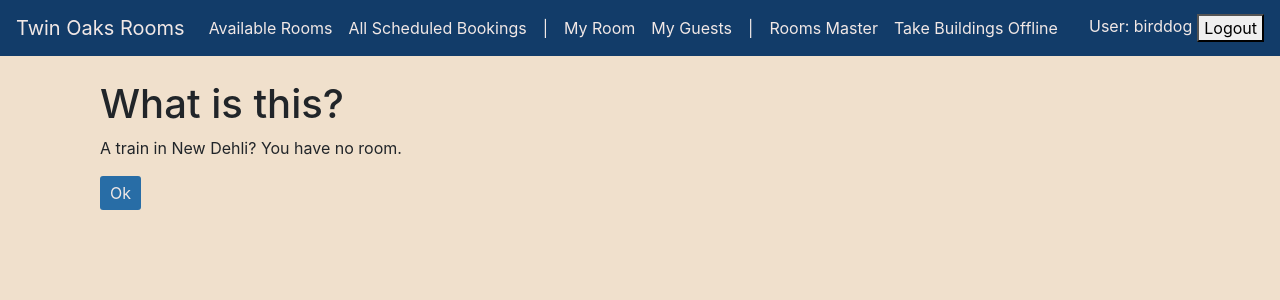
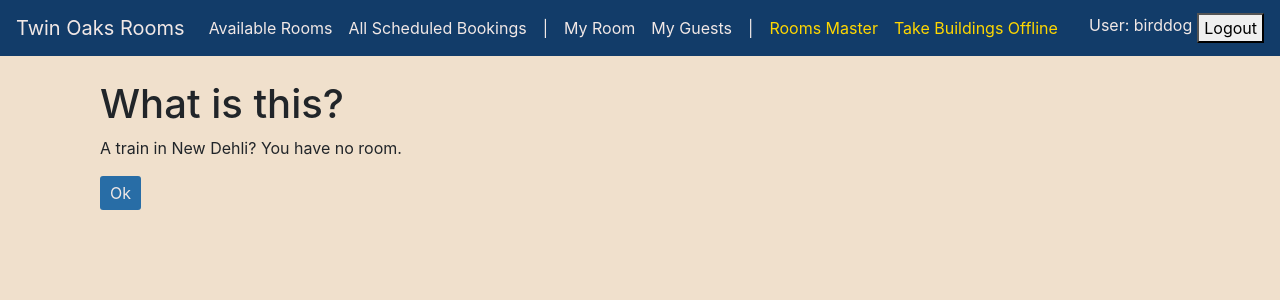
Before and after one commit to davidtoadvine/RoomAss, a Django app: page /catalog/no_room/ in a window 1280 px wide. Shown: the top 300 px of the page. Run offline with Django 5.2, Linux system fonts and the light colour scheme; a user stored in the database is signed in; parts of the project's set-up code (start-up, migrations or seed data) failed here and were passed over; some libraries are stand-ins or nearby versions.

Commit message:
different color for admin links

```diff
--- a/catalog/static/catalog/css/styles.css
+++ b/catalog/static/catalog/css/styles.css
@@ -2,7 +2,6 @@
   display: inline;
 }
 #logout-form button {
-  padding: 0;
   margin: 0;
 }
 .table {
@@ -10,8 +9,6 @@
   border-collapse: collapse;
   margin-bottom:25px;
   margin-top: 25px;
-  /* background-color: cornsilk; */
-
 }
 
 .table th, .table td {
@@ -174,5 +171,12 @@ background-color: #ac3b61!important;
   padding-left:5px !important ;
   padding-right:5px !important ;
 
+}
+.nav-link-admin{
+  color: gold!important;
+}
+.nav-link-admin:hover{
+  color: gold!important;
 
+  background-color: #212529!important;
 }
--- a/templates/base_generic.html
+++ b/templates/base_generic.html
@@ -72,10 +72,10 @@
             <a class="nav-link  nav-break"> | </a>
            </li>
           <li class="nav-item">
-            <a class="nav-link" href="{% url 'rooms_master' %}">Rooms Master</a>
+            <a class="nav-link nav-link-admin" href="{% url 'rooms_master' %}">Rooms Master</a>
           </li>
           <li class="nav-item">
-            <a class="nav-link" href="{% url 'buildings_offline_toggle' %}">Take Buildings Offline</a>
+            <a class="nav-link nav-link-admin" href="{% url 'buildings_offline_toggle' %}">Take Buildings Offline</a>
           </li>
 
           {%endif%}
```
Also changed, not shown: 2 other files.
